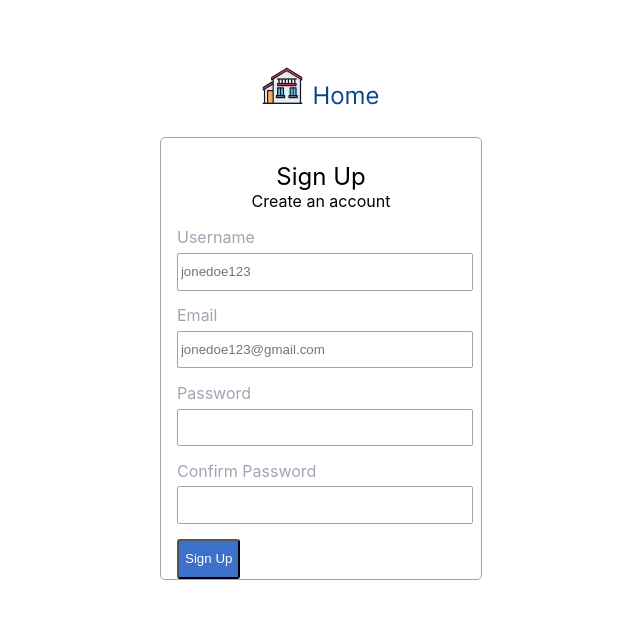
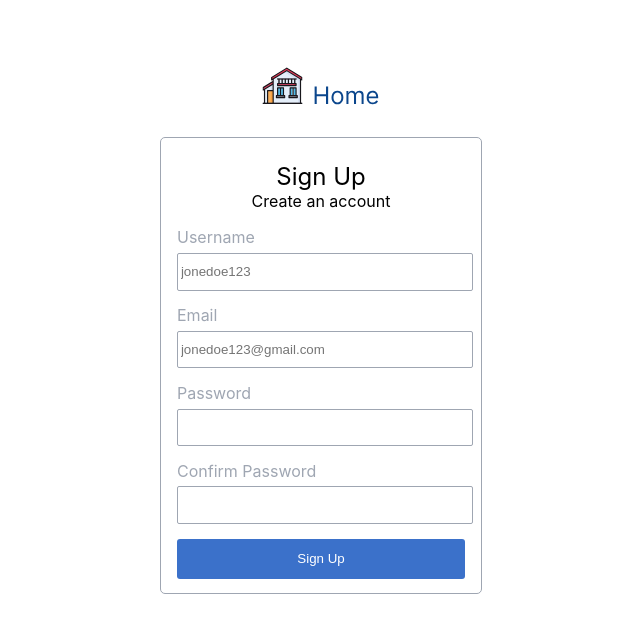
Before and after one commit to toyman640/chat-int-frontend, a React (Create React App) app: page / in a window 1280 px wide. Shown: the top 632 px of the page, without its empty margins (319-959 px from the left). Built offline with nearby package versions, Linux system fonts and the light colour scheme.

Commit message:
Clear linters errors

```diff
--- a/src/App.css
+++ b/src/App.css
@@ -68,9 +68,12 @@
 
   .FormButton {
     color: #fff;
+    width: 100%;
     background-color: #3b71ca;
     border-radius: 3px;
     height: 40px;
+    border: none;
+    margin-bottom: 5%;
   }
 
   .MainContainer {
```
